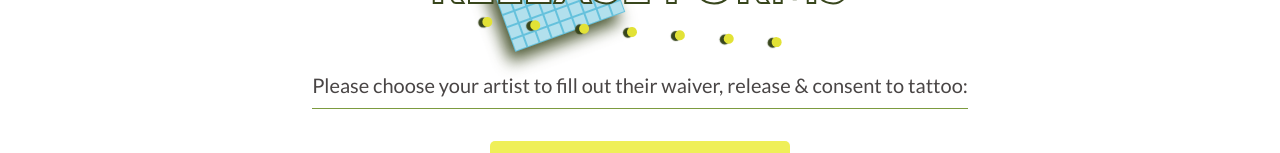
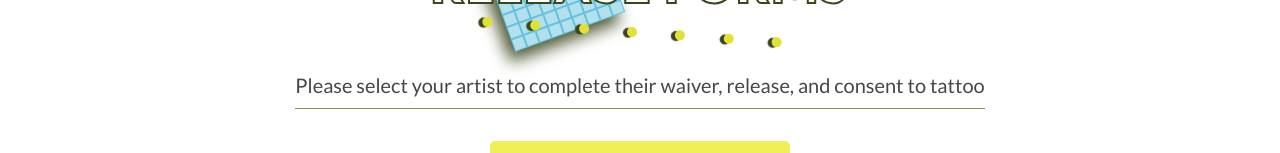
Before and after one commit to rmarafioti/wildWindNext, a Next.js app: page /releaseforms in a window 1280 px wide. Shown: the part 402-555 px from the top of the page. Built offline with nearby package versions, Linux system fonts and the light colour scheme.

Commit message:
final commit before build

```diff
--- a/src/pages/releaseforms.jsx
+++ b/src/pages/releaseforms.jsx
@@ -22,8 +22,8 @@ export default function Releaseforms() {
         <HeaderArtTwo />
       </div>
       <h2 className={styles.releaseformsTagline}>
-        Please choose your artist to fill out their waiver, release & consent to
-        tattoo:
+        Please select your artist to complete their waiver, release, and consent
+        to tattoo
       </h2>
 
       <a
```
